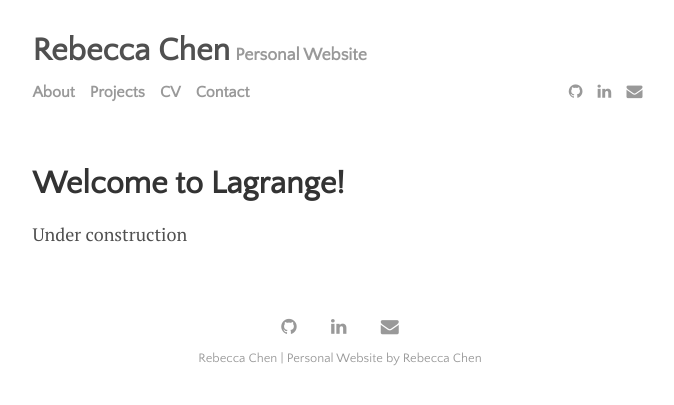
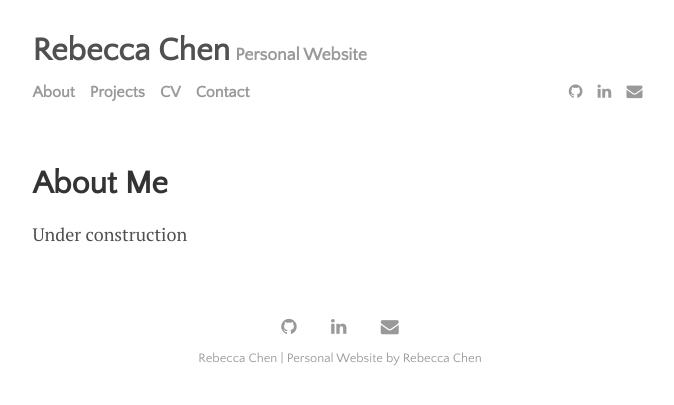
Before and after one commit to rebeccachen0/website_backup, a Jekyll site: the page built from menu/about.md, in a window 1280 px wide. Shown: the top 405 px of the page, without its empty margins (300-974 px from the left). Built offline with Jekyll 4.4.1, drawn with Linux system fonts in a browser that asks for light colours.

Commit message:
Update about.md

```diff
--- a/menu/about.md
+++ b/menu/about.md
@@ -1,6 +1,6 @@
 ---
 layout: page
-title: Welcome to Lagrange!
+title: About Me
 permalink: /about
 ---
 
```
